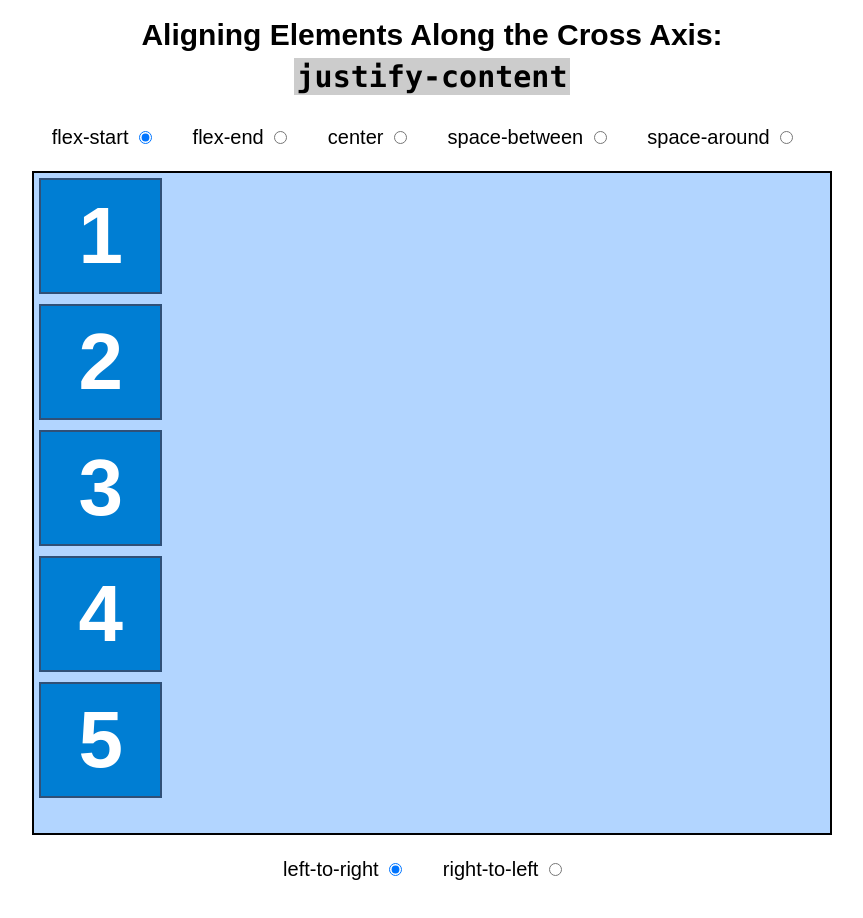
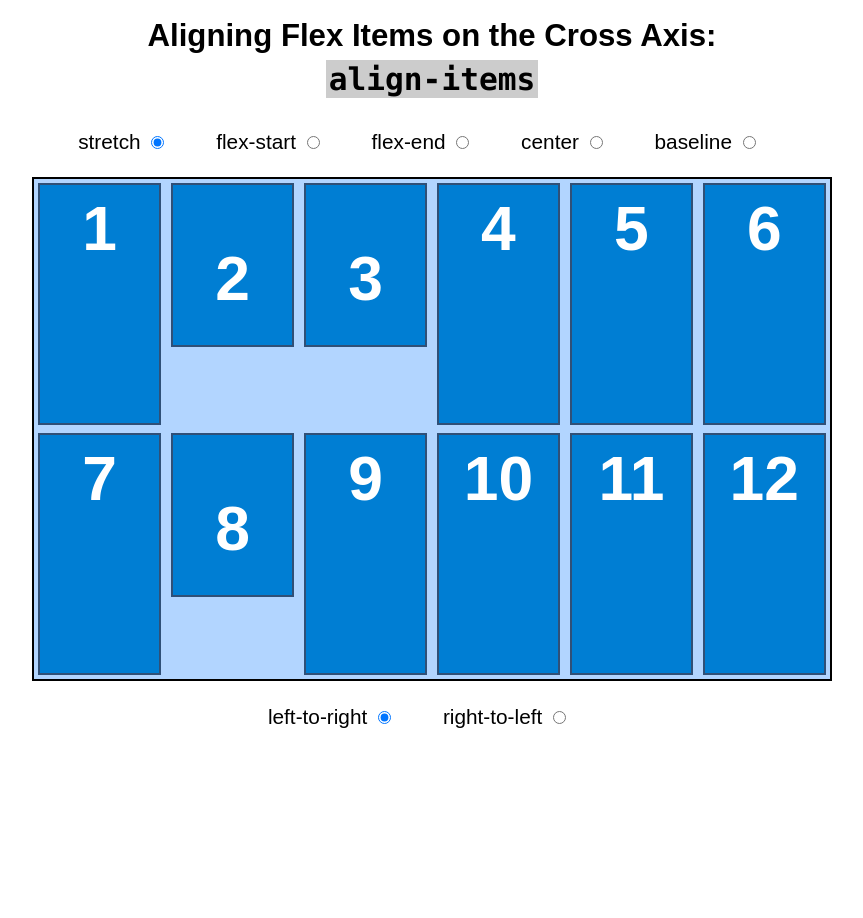
Before and after one commit to eapostol/flexbox-demos-02, a plain HTML site: page index.html in a window 1280 px wide. Shown: the whole page, without its empty margins (208-1071 px from the left). After the commit the page ends 801 px from the top, so only its background shows below. Drawn offline with Linux system fonts and the light colour scheme.

Commit message:
update to align flex items cross axis

```diff
--- a/index.html
+++ b/index.html
@@ -5,20 +5,27 @@
 </head>
 <body>
 <main>
-    <h2>Aligning Elements Along the Cross Axis:<br><code>justify-content</code></h2>
+    <h2>Aligning Flex Items on the Cross Axis: <br><code>align-items</code></h2>
     <div class="btns">
-        <label for="flex-start">flex-start <input type="radio" name="justifycontent" value="flex-start" id="flex-start" checked></label>
-        <label for="flex-end">flex-end <input type="radio" name="justifycontent"  value="flex-end" id="flex-end"></label>
-        <label for="center">center <input type="radio" name="justifycontent"  value="center" id="center"></label>
-        <label for="space-between">space-between <input type="radio" name="justifycontent"  value="space-between" id="space-between"></label>
-        <label for="space-around">space-around <input type="radio" name="justifycontent"  value="space-around" id="space-around"></label>
+        <label for="stretch">stretch <input type="radio" name="alignitems"  value="stretch" id="stretch" checked></label>
+        <label for="flex-start">flex-start <input type="radio" name="alignitems"  value="flex-start" id="flex-start"></label>
+        <label for="flex-end">flex-end <input type="radio" name="alignitems"  value="flex-end" id="flex-end"></label>
+        <label for="center">center <input type="radio" name="alignitems"  value="center" id="center"></label>
+        <label for="baseline">baseline <input type="radio" name="alignitems"  value="baseline" id="baseline"></label>
     </div>
     <div class="container">
         <div class="item">1</div>
-        <div class="item">2</div>
-        <div class="item">3</div>
+        <div class="item large">2</div>
+        <div class="item large">3</div>
         <div class="item">4</div>
         <div class="item">5</div>
+        <div class="item">6</div>
+        <div class="item">7</div>
+        <div class="item large">8</div>
+        <div class="item">9</div>
+        <div class="item">10</div>
+        <div class="item">11</div>
+        <div class="item">12</div>
     </div>
     <div class="dir">
         <label for="ltr">left-to-right <input type="radio" value="ltr" name="direction" id="ltr" checked></label>
--- a/main.css
+++ b/main.css
@@ -1,7 +1,7 @@
 body {
   font-family: Arial, sans-serif;
-  font-size: 20px;
-  padding: 0 20px 40px;
+  font-size: 1.3em;
+  padding: 0 2em 3em;
   line-height: 1.4;
 }
 
@@ -31,17 +31,18 @@ code {
 }
 
 label {
-  margin-right: .8em;
+  margin-right: 1.3em;
   padding: 8px;
 }
 
 .container {
+  min-height: 500px;
   border: solid 2px;
+  margin-bottom: 1em;
   background: #b2d5ff;
-  min-height: 660px;
   display: flex;
-  flex-direction: column;
-  margin: 0 auto 1em;
+  flex-wrap: wrap;
+  justify-content: space-between;
 }
 
 .ltr {
@@ -52,35 +53,44 @@ label {
   direction: rtl;
 }
 
+.auto {
+  align-items: auto;
+}
+
 .flex-start {
-  justify-content: flex-start;
+  align-items: flex-start;
 }
 
 .flex-end {
-  justify-content: flex-end;
+  align-items: flex-end;
 }
 
 .center {
-  justify-content: center;
+  align-items: center;
 }
 
-.space-between {
-  justify-content: space-between;
+.baseline {
+  align-items: baseline;
 }
 
-.space-around {
-  justify-content: space-around;
+.stretch {
+  align-items: stretch;
 }
 
 .item {
-  width: 15%;
+  min-width: 15%;
   background: #007ed3;
   min-height: 100px;
   border: solid 2px #305077;
-  margin: 5px;
+  margin: 4px;
   text-align: center;
-  font-size: 4em;
+  font-size: 3em;
   color: white;
   font-weight: bold;
   line-height: 1.4;
 }
+
+.large {
+  height: 160px;
+  line-height: 3;
+}
```
